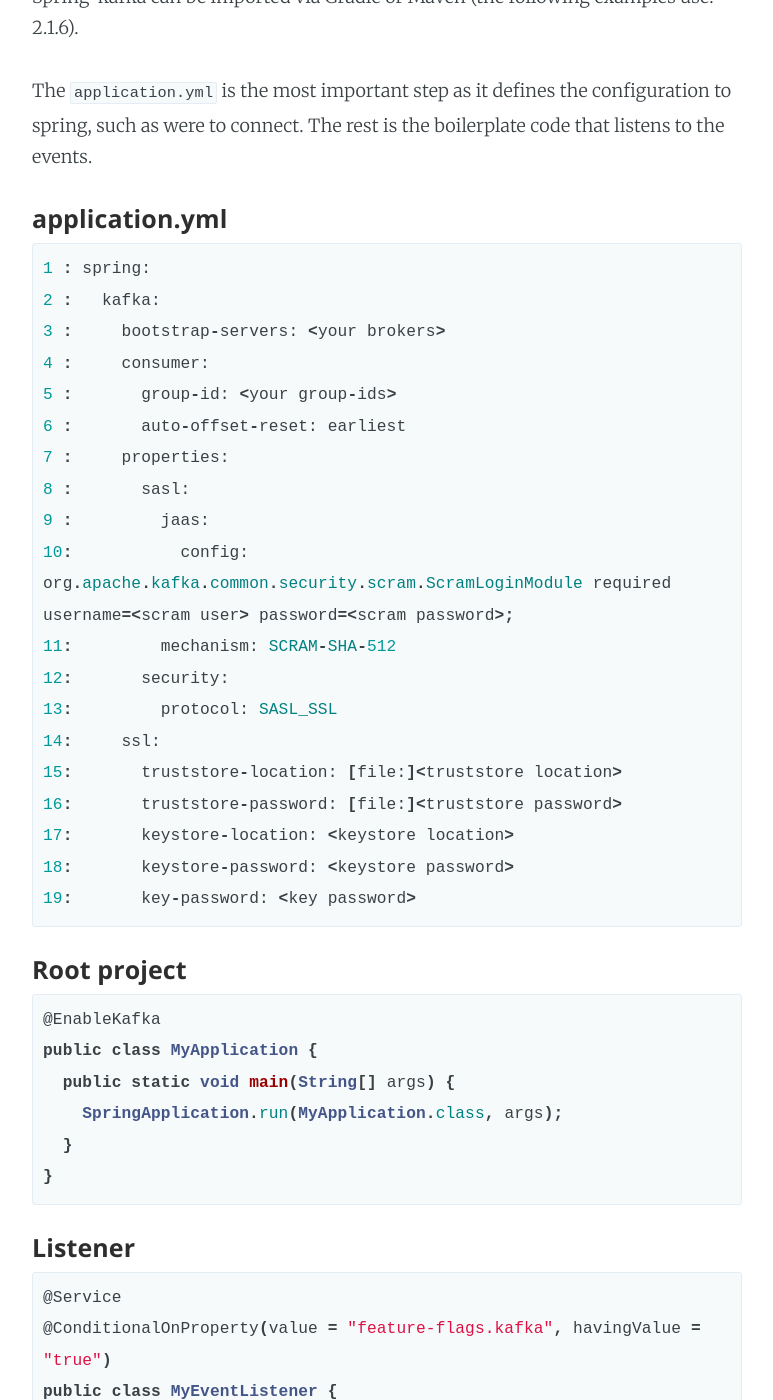
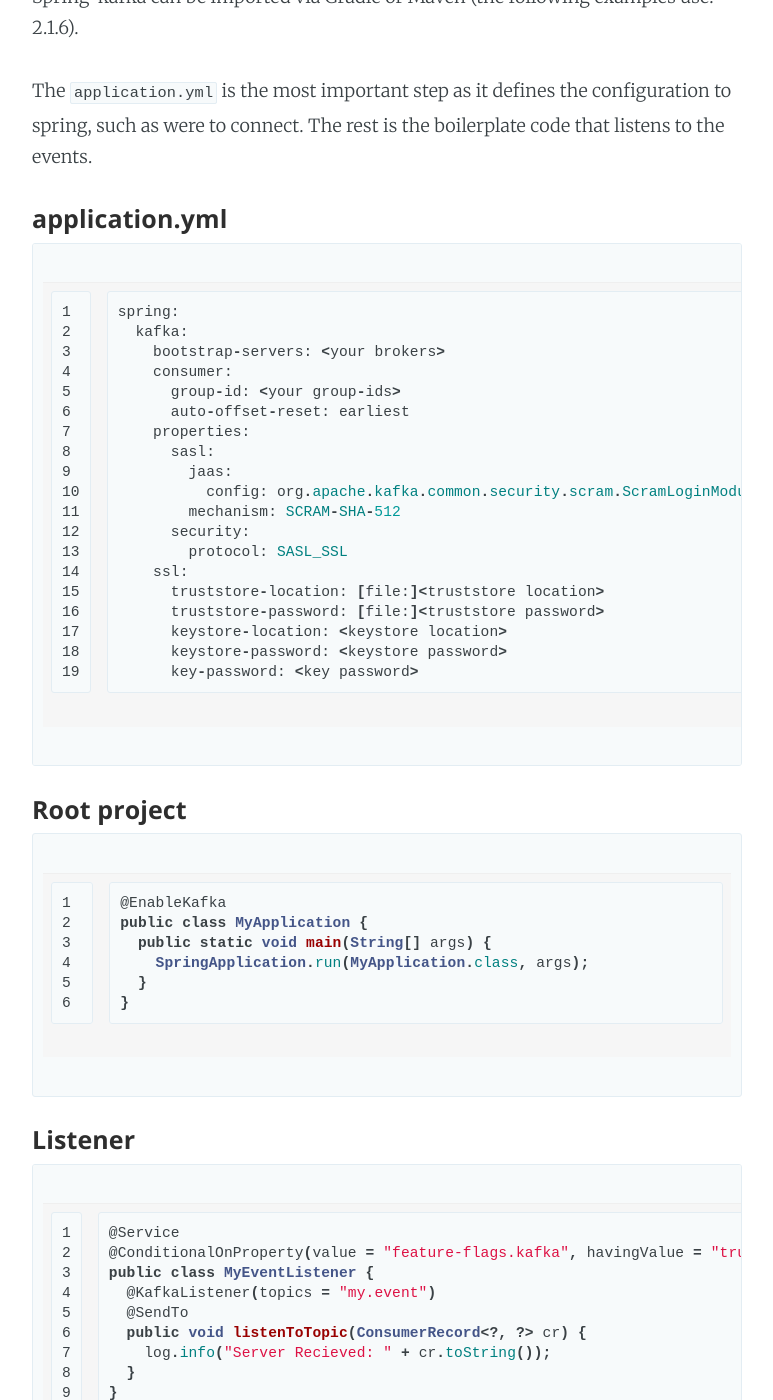
Before and after one commit to NiallBunting/niallbunting.github.io, a Jekyll site: the page built from _posts/2020-01-10-kafka-scram-setup.markdown, in a window 1280 px wide and 1400 px high, scrolled down 1562 px. Shown: the whole window, without its empty margins (253-1026 px from the left). Built offline with Jekyll 4.4.1, drawn with Linux system fonts in a browser that asks for light colours; some of the changed lines change nothing that is shown.

Commit message:
Improve kafka code formatting
This should add line numbers.

```diff
--- a/_posts/2020-01-10-kafka-scram-setup.markdown
+++ b/_posts/2020-01-10-kafka-scram-setup.markdown
@@ -34,31 +34,31 @@ The `application.yml` is the most important step as it defines the configuration
 
 #### application.yml
 
-{% highlight java %}
-1 : spring:
-2 :   kafka:
-3 :     bootstrap-servers: <your brokers>
-4 :     consumer:
-5 :       group-id: <your group-ids>
-6 :       auto-offset-reset: earliest
-7 :     properties:
-8 :       sasl:
-9 :         jaas:
-10:           config: org.apache.kafka.common.security.scram.ScramLoginModule required username=<scram user> password=<scram password>;
-11:         mechanism: SCRAM-SHA-512
-12:       security:
-13:         protocol: SASL_SSL
-14:     ssl:
-15:       truststore-location: [file:]<truststore location>
-16:       truststore-password: [file:]<truststore password>
-17:       keystore-location: <keystore location>
-18:       keystore-password: <keystore password>
-19:       key-password: <key password>
+{% highlight java linenos=table %}
+spring:
+  kafka:
+    bootstrap-servers: <your brokers>
+    consumer:
+      group-id: <your group-ids>
+      auto-offset-reset: earliest
+    properties:
+      sasl:
+        jaas:
+          config: org.apache.kafka.common.security.scram.ScramLoginModule required username=<scram user> password=<scram password>;
+        mechanism: SCRAM-SHA-512
+      security:
+        protocol: SASL_SSL
+    ssl:
+      truststore-location: [file:]<truststore location>
+      truststore-password: [file:]<truststore password>
+      keystore-location: <keystore location>
+      keystore-password: <keystore password>
+      key-password: <key password>
 {% endhighlight %}
 
 #### Root project
 
-{% highlight java %}
+{% highlight java linenos=table %}
 @EnableKafka
 public class MyApplication {
   public static void main(String[] args) {
@@ -69,7 +69,7 @@ public class MyApplication {
 
 #### Listener
 
-{% highlight java %}
+{% highlight java linenos=table %}
 @Service
 @ConditionalOnProperty(value = "feature-flags.kafka", havingValue = "true")
 public class MyEventListener {
```
